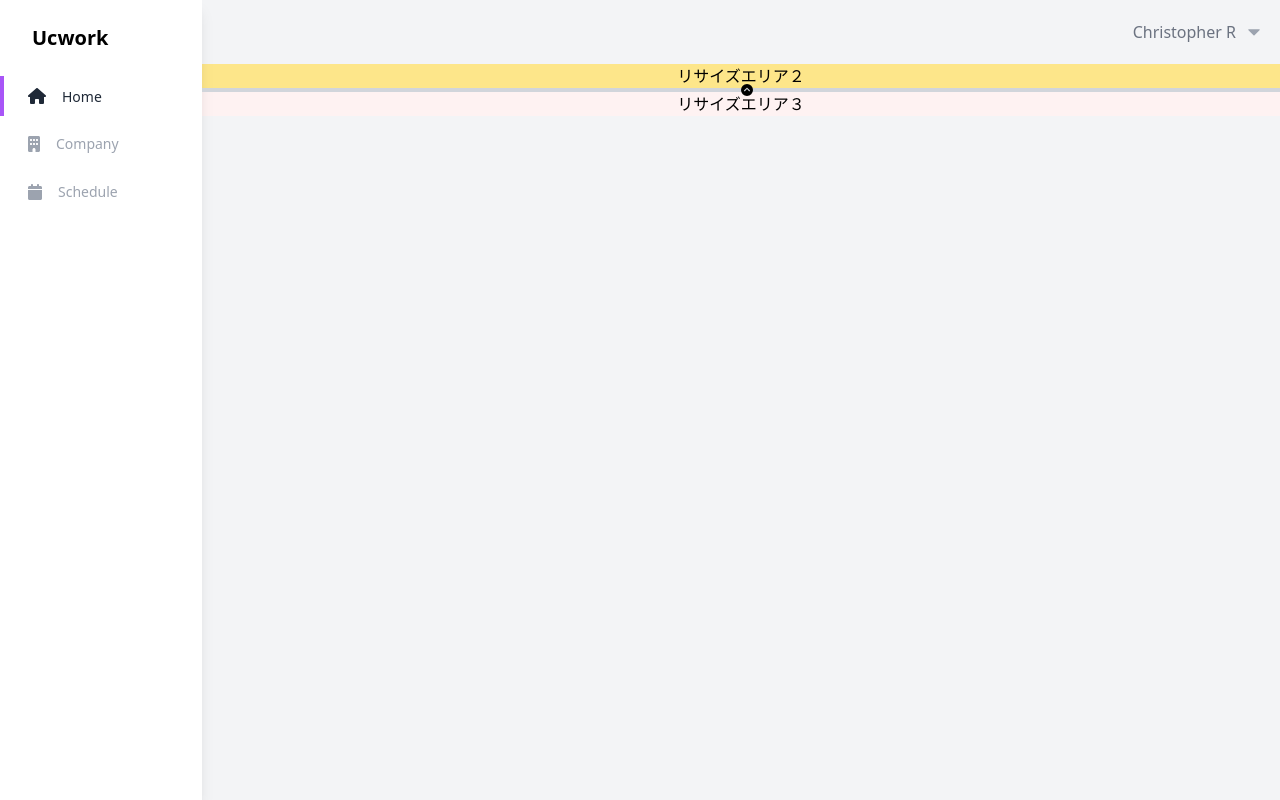
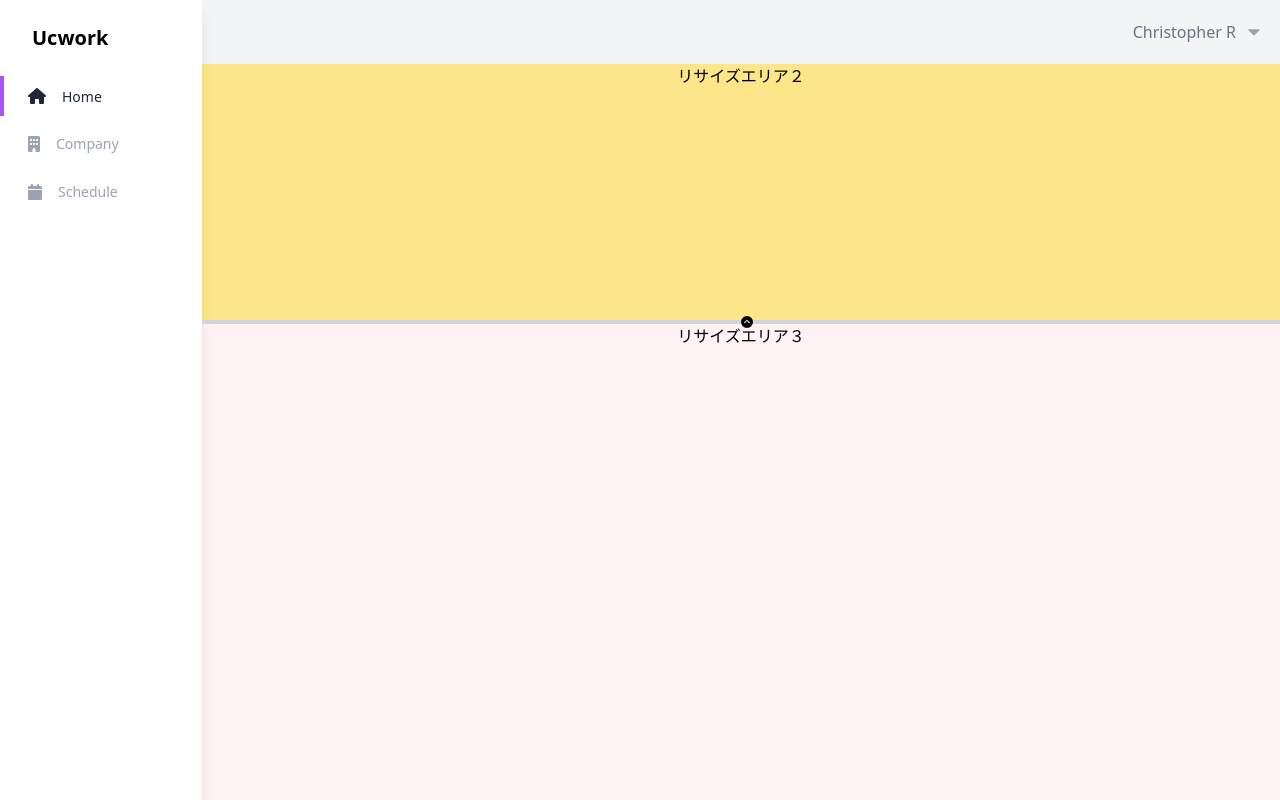
Before and after one commit to shintaro-uchiyama/web-app-sample, a React (Create React App) app in the folder src/web/: page /companies in a window 1280 px wide. Built offline with nearby package versions, Linux system fonts and the light colour scheme.

Commit message:
vretical full wide

```diff
--- a/src/web/src/components/pages/companies/index.tsx
+++ b/src/web/src/components/pages/companies/index.tsx
@@ -13,8 +13,8 @@ function Companies() {
     resize(e.pageY);
   };
   return (
-    <>
-      <div ref={refs.upperDivRef} className="bg-amber-200">
+    <div className="h-screen">
+      <div ref={refs.upperDivRef} className="bg-amber-200 h-64">
         リサイズエリア２
       </div>
       <div
@@ -31,10 +31,10 @@ function Companies() {
           className="absolute top-[-4px] z-10"
         />
       </div>
-      <div ref={refs.lowerDivRef} className={`bg-red-50 !mt-0`}>
+      <div ref={refs.lowerDivRef} className={`bg-red-50 h-full !mt-0`}>
         リサイズエリア３
       </div>
-    </>
+    </div>
   );
 }
 
```
